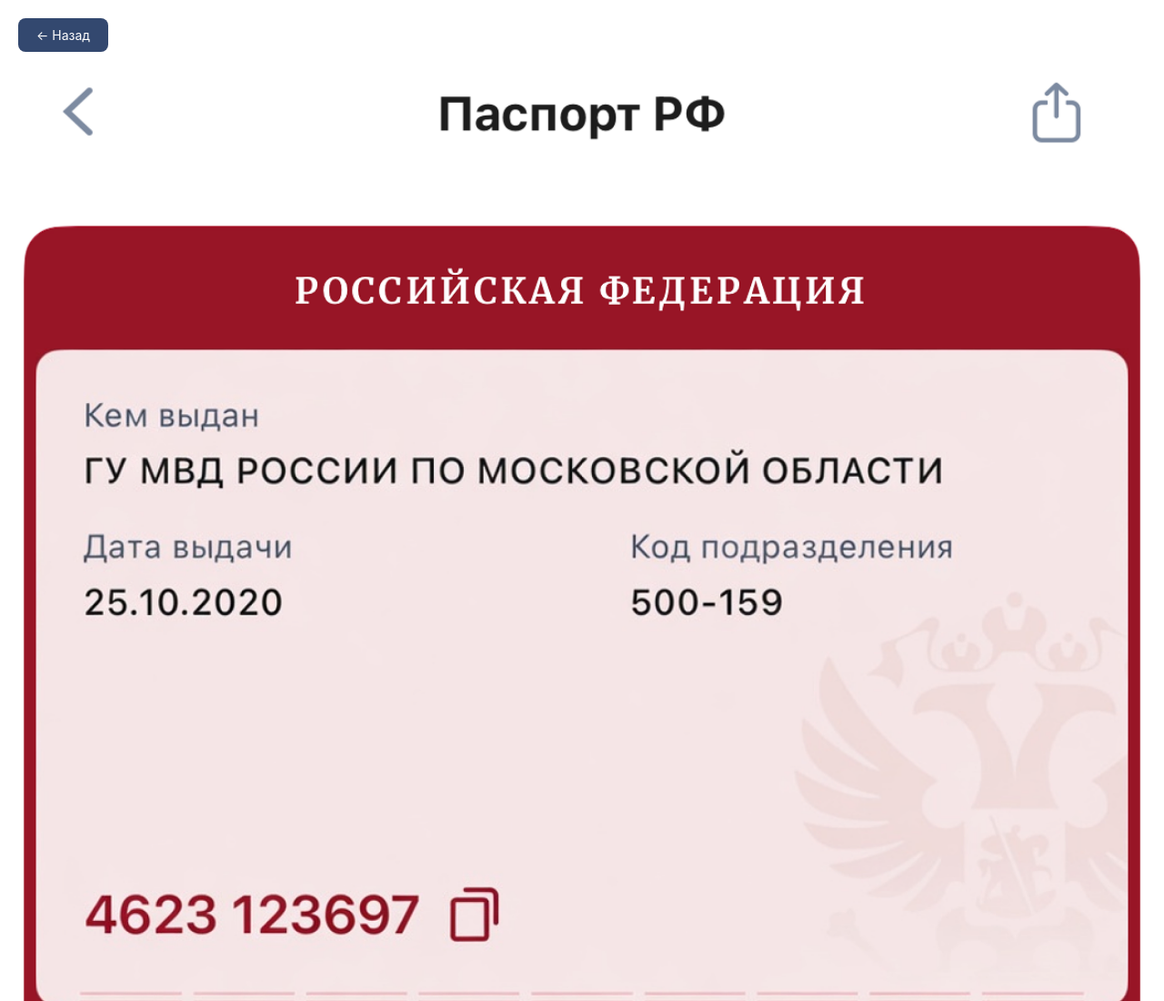
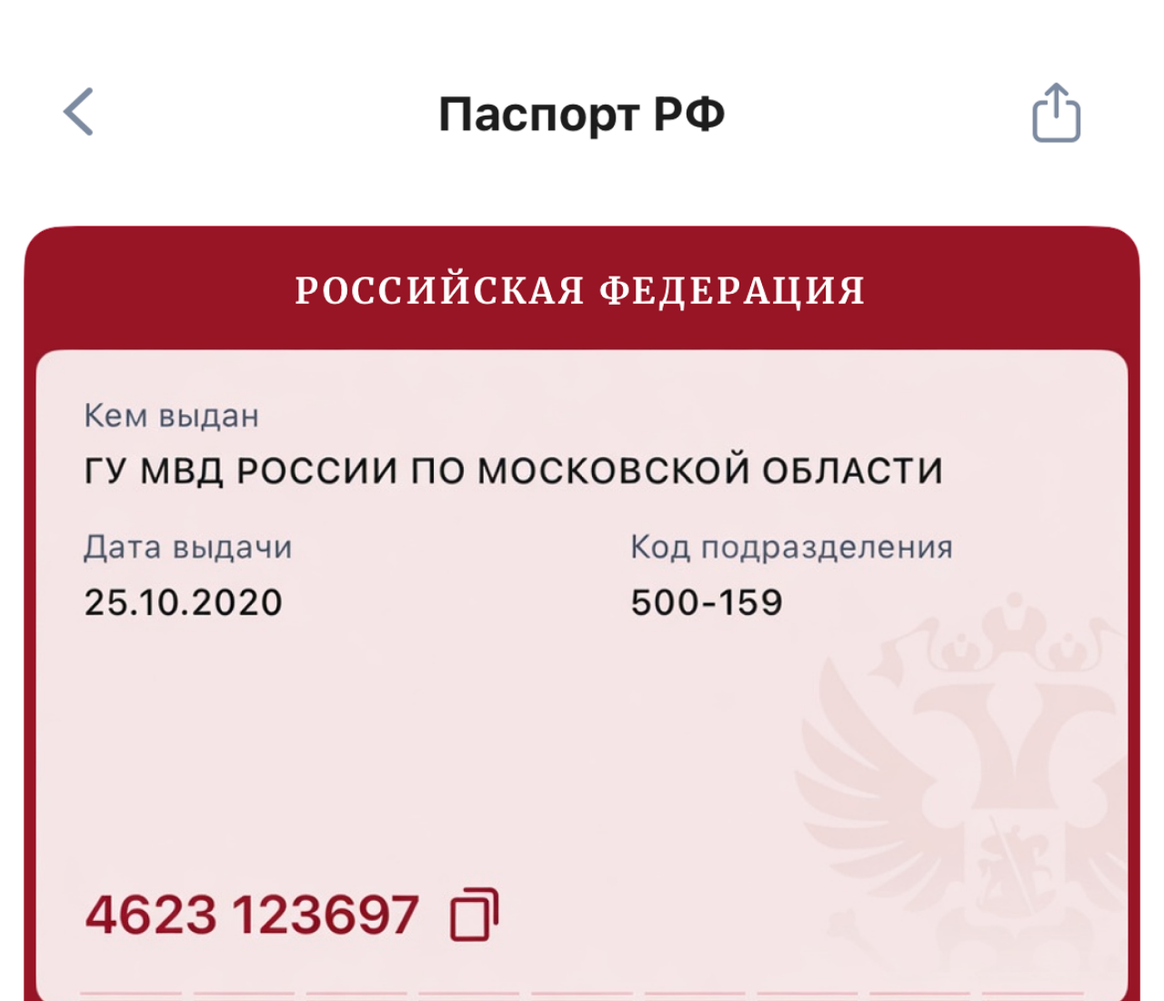
Before and after one commit to wtf403/wiigos, a plain HTML site: page passport.html in a window 1280 px wide. Shown: the top 1100 px of the page at 91% size. Drawn offline with Linux system fonts and the light colour scheme.

Commit message:
Replace back button with clickable image map on passport page

```diff
--- a/passport.html
+++ b/passport.html
@@ -45,25 +45,17 @@
             display: block;
         }
 
-        .back-button {
-            position: fixed;
-            top: 20px;
-            left: 20px;
-            background: rgba(0, 27, 76, 0.8);
-            color: white;
-            padding: 10px 20px;
-            border-radius: 8px;
-            text-decoration: none;
-            font-family: -apple-system, BlinkMacSystemFont, 'Segoe UI', sans-serif;
-            font-size: 14px;
-            z-index: 1000;
+        map area {
+            cursor: pointer;
         }
     </style>
 </head>
 <body>
-    <a href="index.html" class="back-button">← Назад</a>
     <div class="container">
-        <img src="imgs/passp.png" alt="Паспорт">
+        <img src="imgs/passp.png" alt="Паспорт" usemap="#passp-map">
+        <map name="passp-map">
+            <area shape="rect" coords="0,0,1170,2438" href="index.html" alt="Назад">
+        </map>
     </div>
 </body>
 </html>
```
